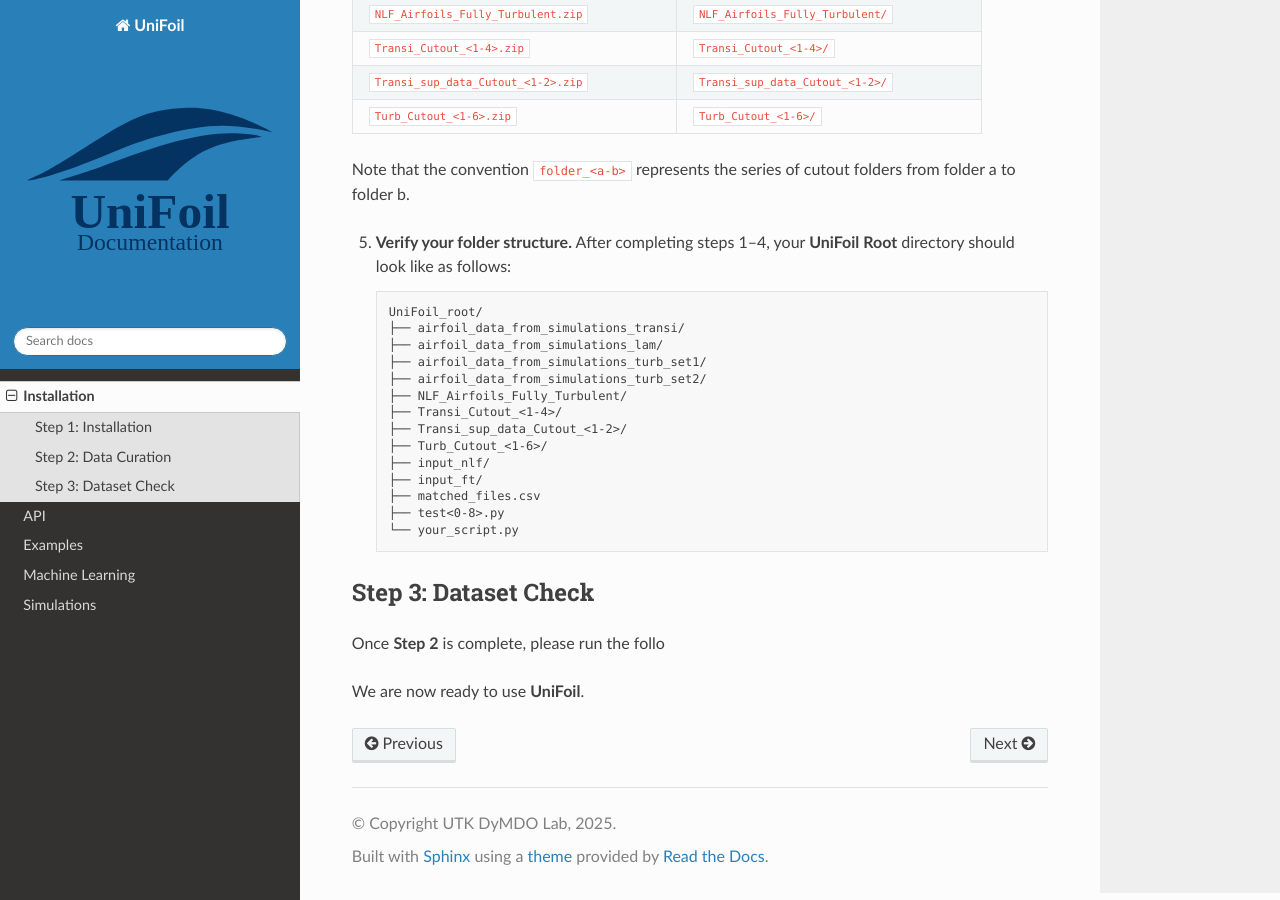
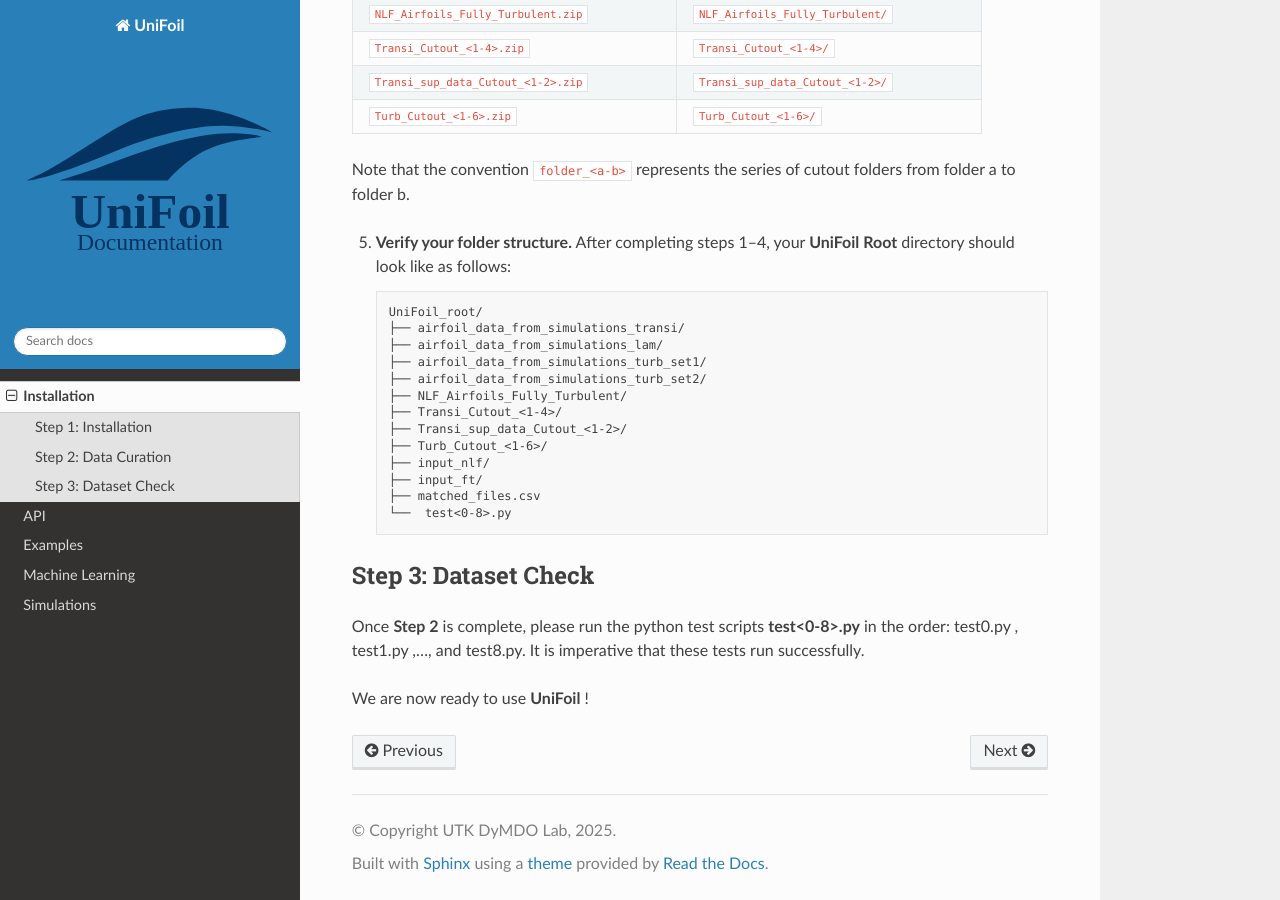
Before and after one commit to BenjaminMelanson/unifoilDocs, a Sphinx documentation site: the page built from docs/source/installation.rst, in a window 1280 px wide and 900 px high, scrolled down 1213 px. Built offline with Sphinx 7.4.7 and the Read the Docs theme 3.1.0, drawn with Linux system fonts in a browser that asks for light colours.

Commit message:
Update installation.rst

```diff
--- a/docs/source/installation.rst
+++ b/docs/source/installation.rst
@@ -87,13 +87,13 @@ Note that the convention ``folder_<a-b>`` represents the series of cutout folder
       ├── input_nlf/
       ├── input_ft/
       ├── matched_files.csv
-      ├── test<0-8>.py
-      └── your_script.py
+      └──  test<0-8>.py
 
 
 Step 3: Dataset Check
 ------------------------
-Once **Step 2** is complete, please run the follo
+Once **Step 2** is complete, please run the python test scripts **test<0-8>.py** in the order: test0.py , test1.py ,..., and test8.py.
+It is imperative that these tests run successfully.
 
 
-We are now ready to use **UniFoil**.
+We are now ready to use **UniFoil** !
```
